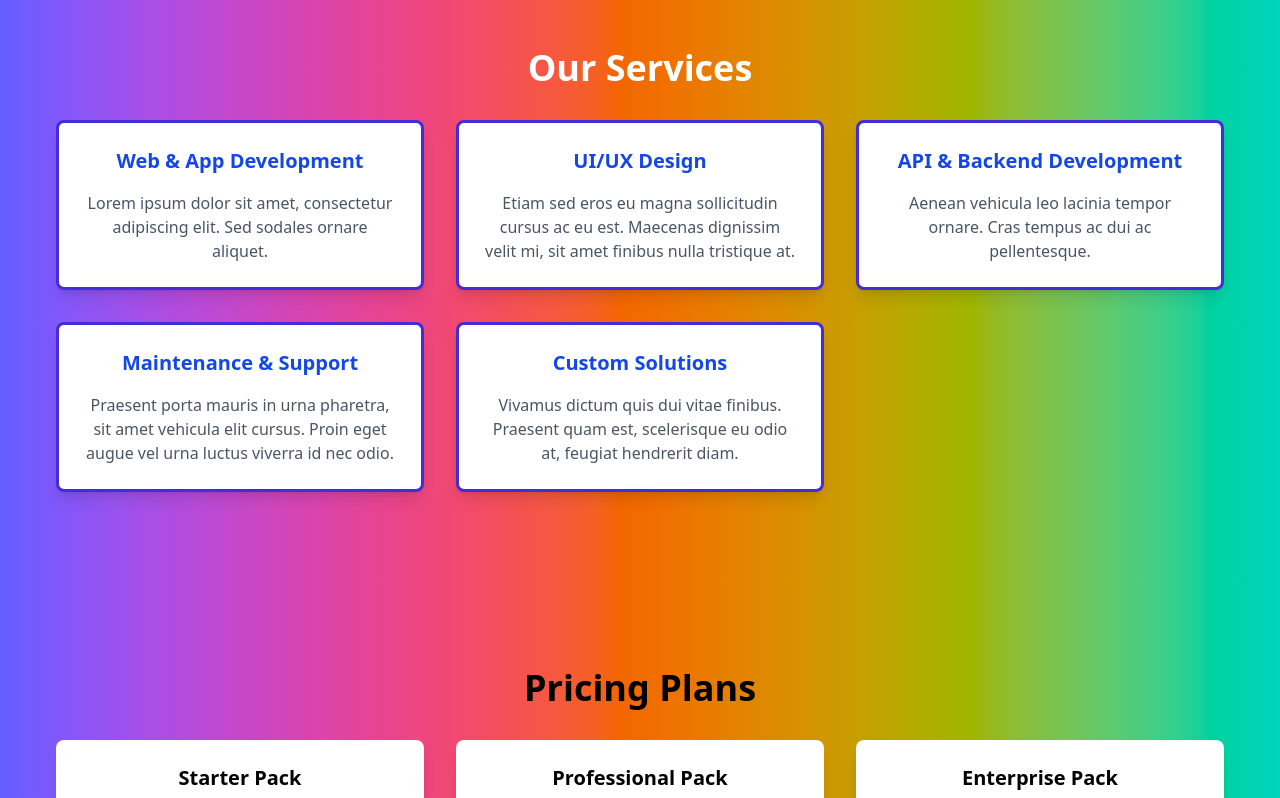
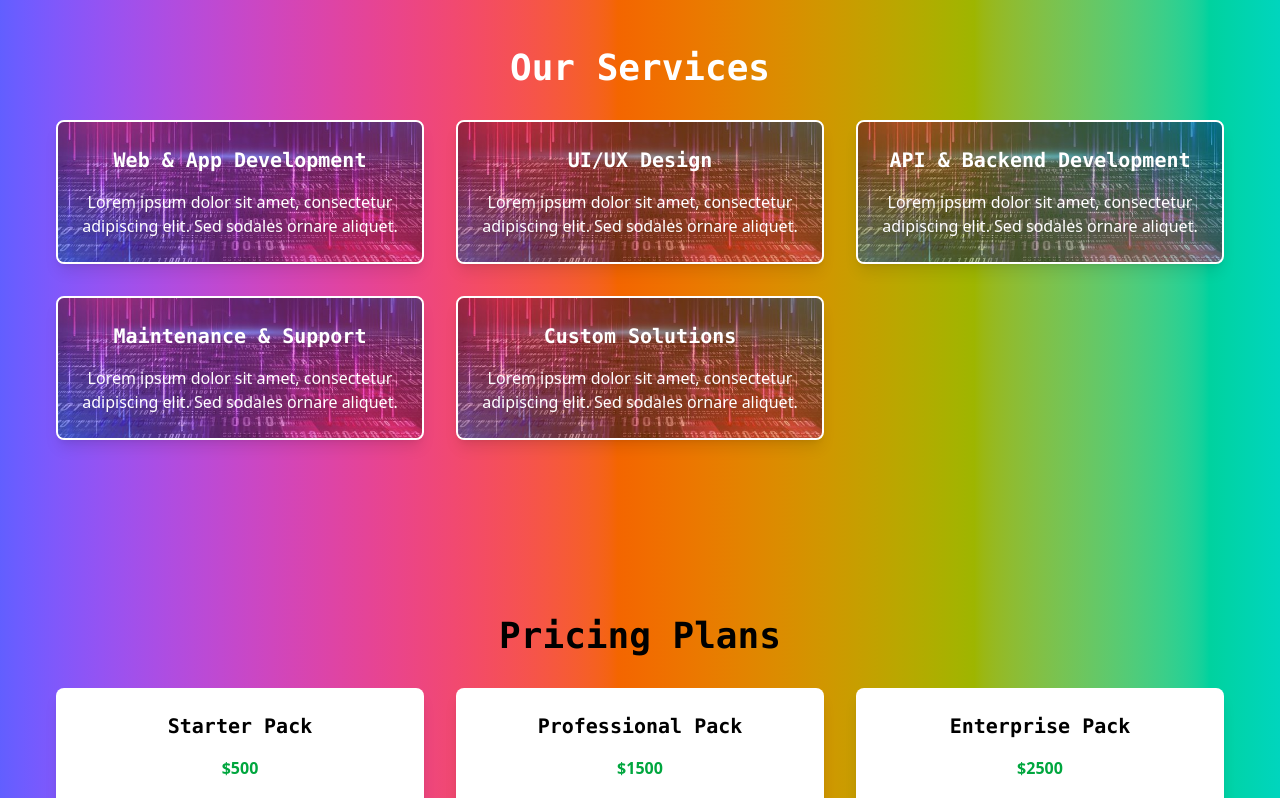
Before and after one commit to ksmntrjuna/landing-page, a React (Vite) app: page / in a window 1280 px wide. Shown: the part 1200-1998 px from the top of the page. Built offline with nearby package versions, Linux system fonts and the light colour scheme.

Commit message:
ad bg card

```diff
--- a/src/App.jsx
+++ b/src/App.jsx
@@ -44,7 +44,7 @@ function App() {
 
   return (
     <div className="bg-linear-to-r/increasing from-indigo-500 to-teal-400 min-h-screen flex flex-col overflow-x-hidden relative">
-      {scrollProgress < 100 && <LoadingIndicator progress={scrollProgress} />}
+      {scrollProgress <= 100 && <LoadingIndicator progress={scrollProgress} />}
 
       <Header />
       <div id="hero">
--- a/src/components/About.jsx
+++ b/src/components/About.jsx
@@ -10,7 +10,7 @@ function About() {
             style={{ backgroundImage: `url(${logoBg})` }}
           ></div>
 
-          <h2 className="text-3xl sm:text-4xl md:text-5xl font-semibold mb-8 text-black">
+          <h2 className="text-3xl sm:text-4xl md:text-5xl font-semibold font-mono mb-8 text-black">
             About Us
           </h2>
 
--- a/src/components/BackToTop.jsx
+++ b/src/components/BackToTop.jsx
@@ -26,7 +26,7 @@ const BackToTop = () => {
 
   return (
     <div
-      className={`fixed bottom-5 right-5 flex flex-col items-center space-y-2 transition-opacity duration-300 ${
+      className={`fixed bottom-5 right-5 flex flex-col items-center transition-opacity duration-300 ${
         isVisible ? "opacity-100" : "opacity-0 pointer-events-none"
       }`}
     >
--- a/src/components/Contact.jsx
+++ b/src/components/Contact.jsx
@@ -34,7 +34,7 @@ function Contact() {
           </div>
           <button
             type="submit"
-            className="bg-green-600 text-white px-6 py-3 rounded-lg w-full sm:w-auto"
+            className="bg-blue-600 text-white px-6 py-3 rounded-lg w-full sm:w-auto"
           >
             Send Message
           </button>
--- a/src/components/LoadingIndicator.jsx
+++ b/src/components/LoadingIndicator.jsx
@@ -6,8 +6,8 @@ const LoadingIndicator = ({ progress }) => {
   const strokeDashoffset = circumference - (progress / 100) * circumference; // Menghitung nilai offset berdasarkan progres
 
   return (
-    <div className="fixed top-1/3 right-5 z-50 flex flex-col items-center space-y-4">
-      <div className="text-lg font-mono text-white">Progress...</div>
+    <div className="fixed top-1/3 right-5 z-50 flex flex-col items-center">
+      <div className=" font-mono text-white">Progress...</div>
       <svg
         className="w-24 h-24"
         width="120"
--- a/src/components/Portfolio.jsx
+++ b/src/components/Portfolio.jsx
@@ -42,7 +42,7 @@ function Portfolio() {
       className="py-16 px-4 md:px-8 border-b-2 border-t-2 border-white"
     >
       <div className="container mx-auto text-center p-6">
-        <h2 className="text-4xl font-semibold mb-8 text-white">
+        <h2 className="text-4xl font-semibold font-mono mb-8 text-white">
           Our Portfolio
         </h2>
         <div className="grid grid-cols-1 sm:grid-cols-2 md:grid-cols-3 gap-6 place-items-center">
--- a/src/components/Pricing.jsx
+++ b/src/components/Pricing.jsx
@@ -4,7 +4,7 @@ function Pricing() {
   return (
     <section id="pricing" className="py-16 px-4 md:px-8">
       <div className="container mx-auto text-center p-6">
-        <h2 className="text-4xl font-semibold mb-8">Pricing Plans</h2>
+        <h2 className="text-4xl font-semibold font-mono mb-8">Pricing Plans</h2>
         <div className="grid grid-cols-1 sm:grid-cols-2 md:grid-cols-3 lg:grid-cols-3 gap-8">
           {/* Pricing Cards */}
           {pricingPlans.map((plan, index) => (
@@ -12,7 +12,7 @@ function Pricing() {
               key={index}
               className="bg-white shadow-lg rounded-lg p-6 flex flex-col h-full"
             >
-              <h3 className="text-xl font-semibold mb-4">{plan.title}</h3>
+              <h3 className="text-xl font-semibold font-mono mb-4">{plan.title}</h3>
               <p className="text-green-600 font-semibold mb-4">{plan.price}</p>
 
               {/* Features List */}
--- a/src/components/Services.jsx
+++ b/src/components/Services.jsx
@@ -1,68 +1,63 @@
+import bg1 from "../assets/bg1.jpg";
+
 function Services() {
+  const services = [
+    {
+      title: "Web & App Development",
+      description:
+        "Lorem ipsum dolor sit amet, consectetur adipiscing elit. Sed sodales ornare aliquet.",
+      image: bg1,
+    },
+    {
+      title: "UI/UX Design",
+      description:
+        "Lorem ipsum dolor sit amet, consectetur adipiscing elit. Sed sodales ornare aliquet.",
+      image: bg1,
+    },
+    {
+      title: "API & Backend Development",
+      description:
+        "Lorem ipsum dolor sit amet, consectetur adipiscing elit. Sed sodales ornare aliquet.",
+      image: bg1,
+    },
+    {
+      title: "Maintenance & Support",
+      description:
+        "Lorem ipsum dolor sit amet, consectetur adipiscing elit. Sed sodales ornare aliquet.",
+      image: bg1,
+    },
+    {
+      title: "Custom Solutions",
+      description:
+        "Lorem ipsum dolor sit amet, consectetur adipiscing elit. Sed sodales ornare aliquet.",
+      image: bg1,
+    },
+  ];
+
   return (
-    <section
-      id="services"
-      className="py-16 px-4 md:px-8"
-    >
+    <section id="services" className="py-16 px-4 md:px-8">
       <div className="container mx-auto text-center p-6">
-        <h2 className="text-4xl font-semibold mb-8 text-white">Our Services</h2>
+        <h2 className="text-4xl font-semibold font-mono mb-8 text-white">Our Services</h2>
 
         {/* Grid untuk layanan */}
         <div className="grid grid-cols-1 sm:grid-cols-2 md:grid-cols-3 gap-8 justify-center mx-auto max-w-8xl">
-          {/* Layanan 1 */}
-          <div className="bg-white shadow-lg rounded-lg p-6 border-3 border-indigo-700 hover:scale-105 hover:shadow-xl hover:border-indigo-500 transition-all duration-300 transform">
-            <h3 className="text-xl font-semibold mb-4 text-blue-700">
-              Web & App Development
-            </h3>
-            <p className="text-gray-600">
-              Lorem ipsum dolor sit amet, consectetur adipiscing elit. Sed
-              sodales ornare aliquet.
-            </p>
-          </div>
-
-          {/* Layanan 2 */}
-          <div className="bg-white shadow-lg rounded-lg p-6 border-3 border-indigo-700 hover:scale-105 hover:shadow-xl hover:border-indigo-500 transition-all duration-300 transform">
-            <h3 className="text-xl font-semibold mb-4 text-blue-700">
-              UI/UX Design
-            </h3>
-            <p className="text-gray-600">
-              Etiam sed eros eu magna sollicitudin cursus ac eu est. Maecenas
-              dignissim velit mi, sit amet finibus nulla tristique at.
-            </p>
-          </div>
-
-          {/* Layanan 3 */}
-          <div className="bg-white shadow-lg rounded-lg p-6 border-3 border-indigo-700 hover:scale-105 hover:shadow-xl hover:border-indigo-500 transition-all duration-300 transform">
-            <h3 className="text-xl font-semibold mb-4 text-blue-700">
-              API & Backend Development
-            </h3>
-            <p className="text-gray-600">
-              Aenean vehicula leo lacinia tempor ornare. Cras tempus ac dui ac
-              pellentesque.
-            </p>
-          </div>
-
-          {/* Layanan 4 */}
-          <div className="bg-white shadow-lg rounded-lg p-6 border-3 border-indigo-700 hover:scale-105 hover:shadow-xl hover:border-indigo-500 transition-all duration-300 transform">
-            <h3 className="text-xl font-semibold mb-4 text-blue-700">
-              Maintenance & Support
-            </h3>
-            <p className="text-gray-600">
-              Praesent porta mauris in urna pharetra, sit amet vehicula elit
-              cursus. Proin eget augue vel urna luctus viverra id nec odio.
-            </p>
-          </div>
-
-          {/* Layanan 5 */}
-          <div className="bg-white shadow-lg rounded-lg p-6 border-3 border-indigo-700 hover:scale-105 hover:shadow-xl hover:border-indigo-500 transition-all duration-300 transform">
-            <h3 className="text-xl font-semibold mb-4 text-blue-700">
-              Custom Solutions
-            </h3>
-            <p className="text-gray-600">
-              Vivamus dictum quis dui vitae finibus. Praesent quam est,
-              scelerisque eu odio at, feugiat hendrerit diam.
-            </p>
-          </div>
+          {services.map((service, index) => (
+            <div
+              key={index}
+              className="shadow-lg border-white border-2 rounded-lg p-6 hover:scale-105 hover:shadow-xl hover:border-red-500 transition-all duration-300 transform relative overflow-hidden"
+            >
+              <div
+                className="absolute inset-0 bg-cover bg-center opacity-60"
+                style={{ backgroundImage: `url(${service.image})` }}
+              ></div>
+              <div className="relative z-10">
+                <h3 className="text-xl font-semibold mb-4 text-white font font-mono">
+                  {service.title}
+                </h3>
+                <p className="text-white">{service.description}</p>
+              </div>
+            </div>
+          ))}
         </div>
       </div>
     </section>
--- a/src/components/Testimonial.jsx
+++ b/src/components/Testimonial.jsx
@@ -5,7 +5,6 @@ import profil3 from "../assets/profil3.jpg";
 
 
 function Testimonial() {
-  // Array berisi data testimoni
   const testimonials = [
     {
       name: "Satoru Gojo",
@@ -39,7 +38,7 @@ function Testimonial() {
       className="py-16 px-4 md:px-8"
     >
       <div className="container mx-auto text-center p-6">
-        <h2 className="text-4xl font-semibold mb-8">What Our Customers Say</h2>
+        <h2 className="text-4xl font-semibold font-mono mb-8">What Our Customers Say</h2>
         <div className="grid grid-cols-1 sm:grid-cols-2 md:grid-cols-3 gap-6 place-items-center">
           {testimonials.map((testimonial, index) => (
             <StarItem
```
Also changed, not shown: src/assets/bg1.jpg (added).
